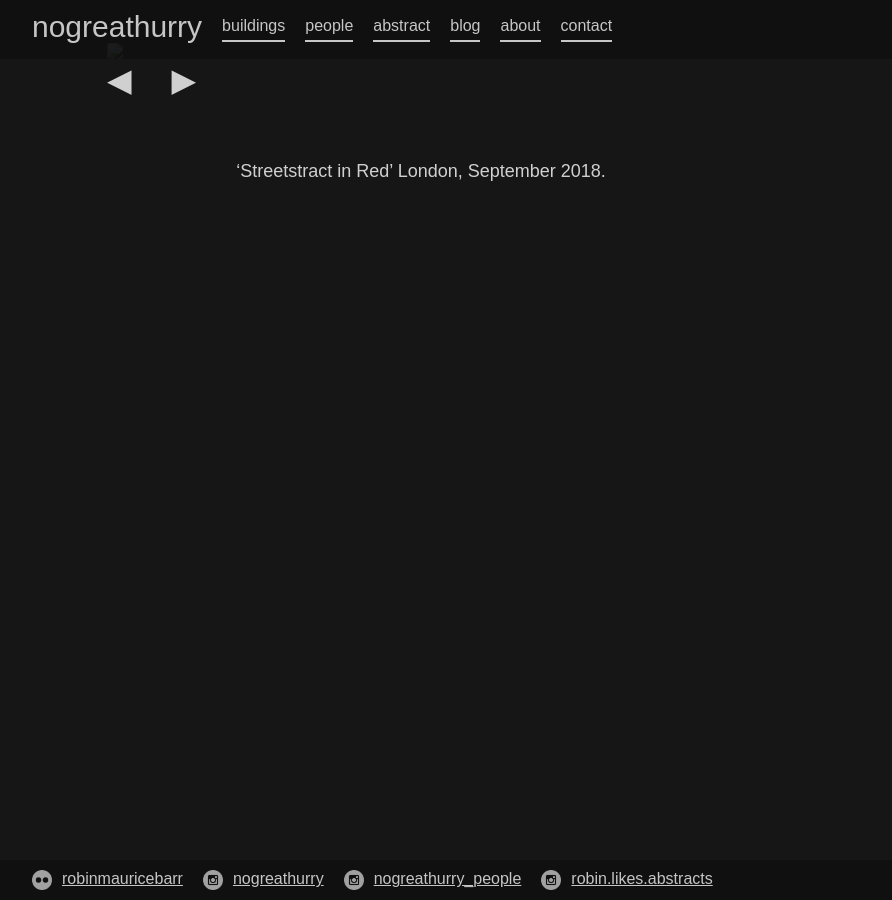
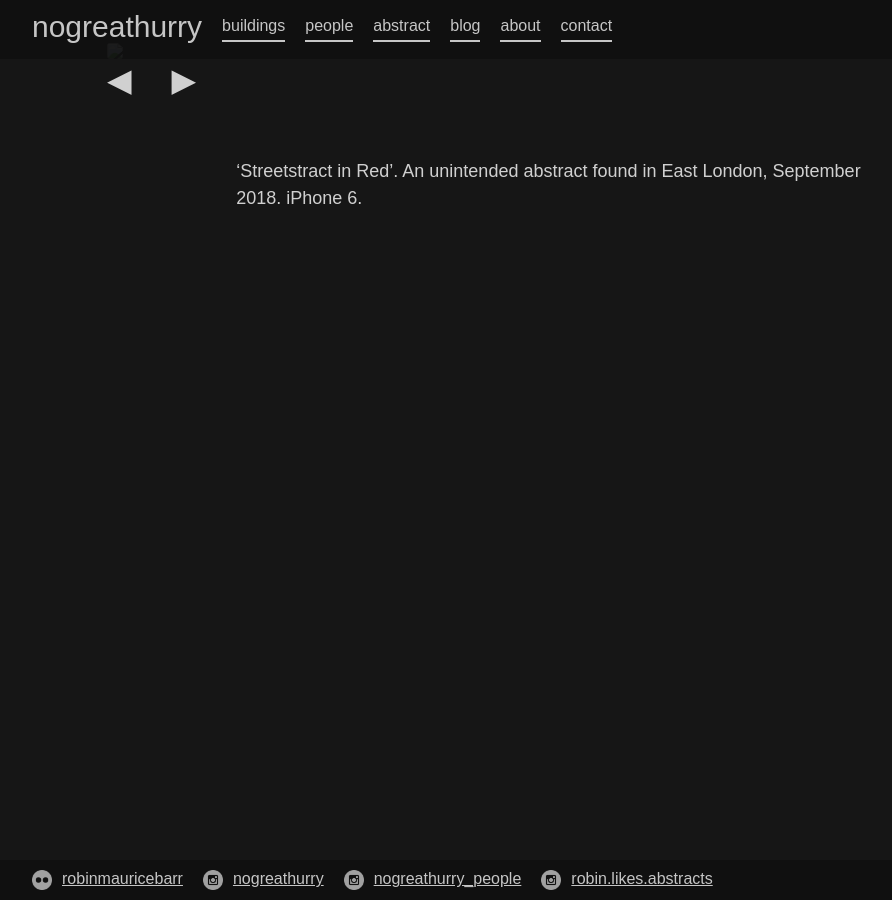
Before and after one commit to 987poiuytrewq/nogreathurry, a Jekyll site: the page built from _abstract/IMG-20190316-WA0004.md, in a window 1280 px wide. Shown: the whole page, without its empty margins (8-900 px from the left). Built offline with Jekyll 4.4.1, drawn with Linux system fonts in a browser that asks for light colours.

Commit message:
Updated Img 20190316 Wa0004

```diff
--- a/_abstract/IMG-20190316-WA0004.md
+++ b/_abstract/IMG-20190316-WA0004.md
@@ -1,9 +1,20 @@
 ---
 title: "'Streetstract in Red'"
-date: 2019-03-17 12:18:00 Z
+date: 2017-04-06 12:18:00 Z
+tags:
+- iphone6
+- "@robin.likes.abstracts"
+- Robin Maurice Barr
+- abstract
+- abstract photography
+- found abstract
+- surface
+- unintended abstract
+- London
+- paint
 image: "/uploads/IMG-20190316-WA0004.jpg"
 thumbnail_image: "/uploads/IMG-20190316-WA0004_thumbnail.jpg"
 layout: photo
 ---
 
-'Streetstract in Red' London, September 2018.
+'Streetstract in Red'. An unintended abstract found in East London, September 2018. iPhone 6.
```
